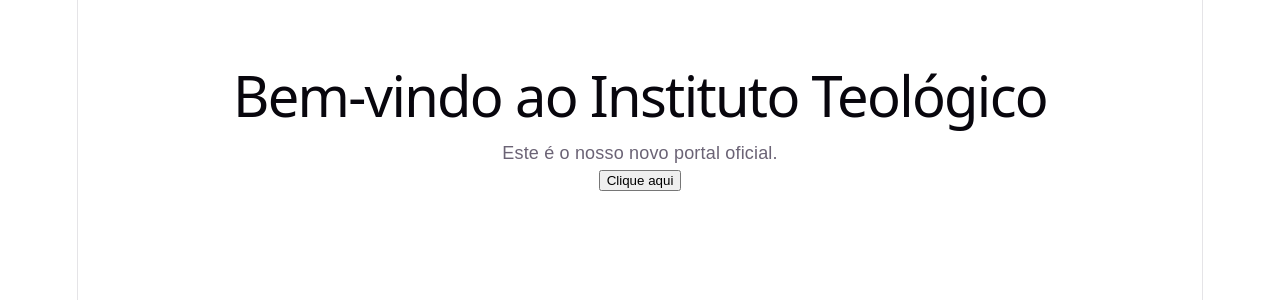
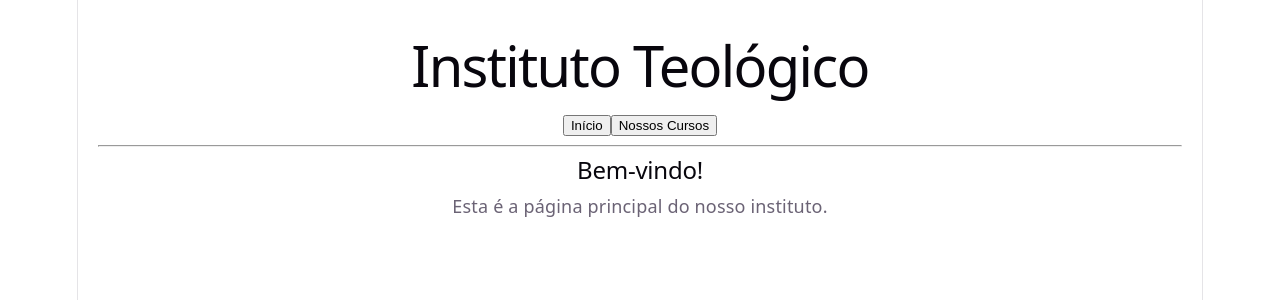
Before and after one commit to marcosrodriguessoares58-gif/instituto-teologico, a React (Vite) app: page / in a window 1280 px wide. Shown: the top 300 px of the page. Built offline with nearby package versions, Linux system fonts and the light colour scheme.

Commit message:
Adicionando navegação entre telas

```diff
--- a/src/App.jsx
+++ b/src/App.jsx
@@ -1,9 +1,34 @@
+import { useState } from 'react'
+
 function App() {
+  const [tela, setTela] = useState('home')
+
   return (
-    <div style={{ textAlign: 'center', marginTop: '50px', fontFamily: 'Arial' }}>
-      <h1>Bem-vindo ao Instituto Teológico</h1>
-      <p>Este é o nosso novo portal oficial.</p>
-      <button onClick={() => alert('Site funcionando!')}>Clique aqui</button>
+    <div style={{ textAlign: 'center', padding: '20px' }}>
+      <h1>Instituto Teológico</h1>
+
+      {/* Menu de Navegação */}
+      <nav>
+        <button onClick={() => setTela('home')}>Início</button>
+        <button onClick={() => setTela('cursos')}>Nossos Cursos</button>
+      </nav>
+
+      <hr />
+
+      {/* Conteúdo que muda conforme o botão clicado */}
+      {tela === 'home' && (
+        <div>
+          <h2>Bem-vindo!</h2>
+          <p>Esta é a página principal do nosso instituto.</p>
+        </div>
+      )}
+
+      {tela === 'cursos' && (
+        <div>
+          <h2>Nossos Cursos</h2>
+          <p>Aqui você encontrará a lista de cursos teológicos.</p>
+        </div>
+      )}
     </div>
   )
 }
```
